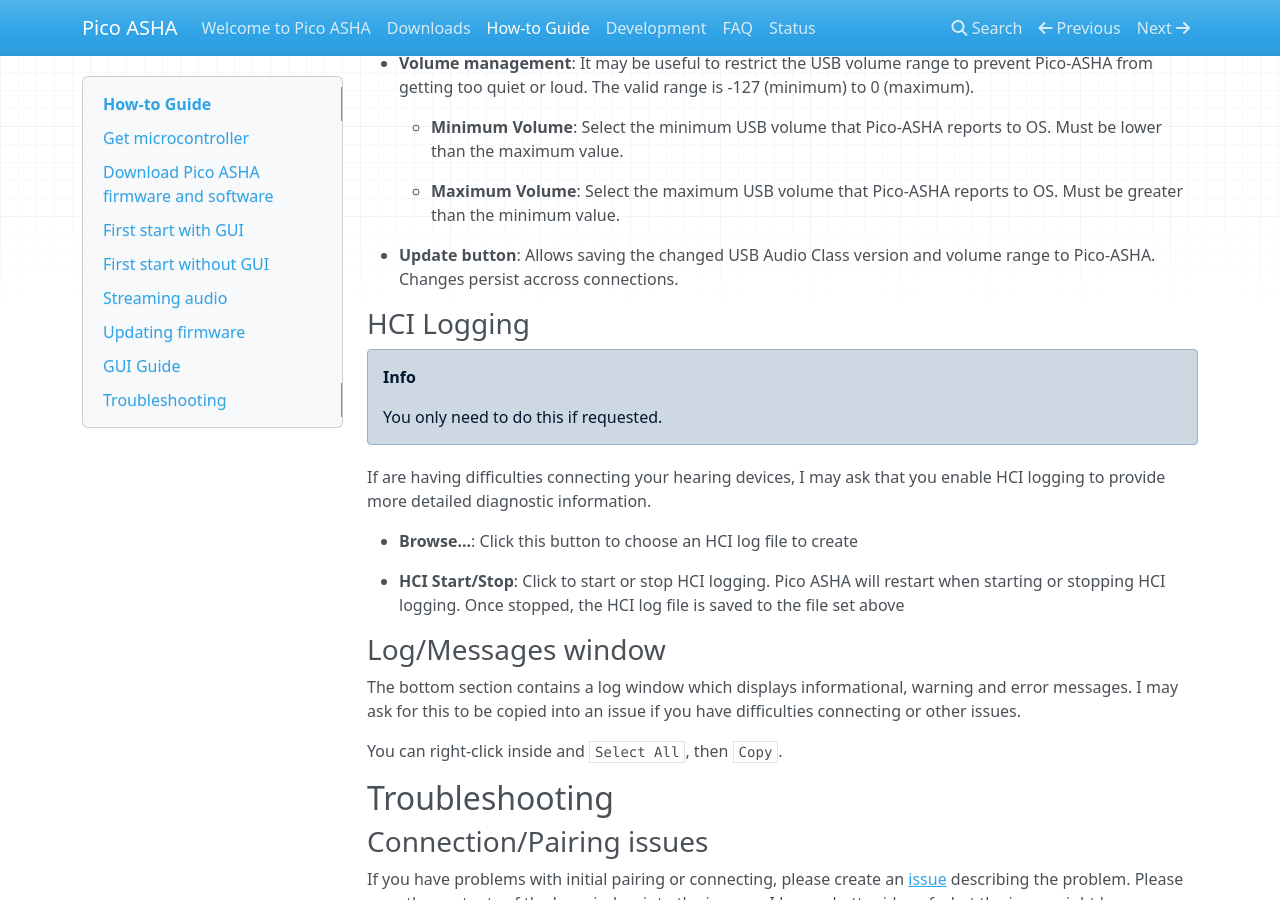
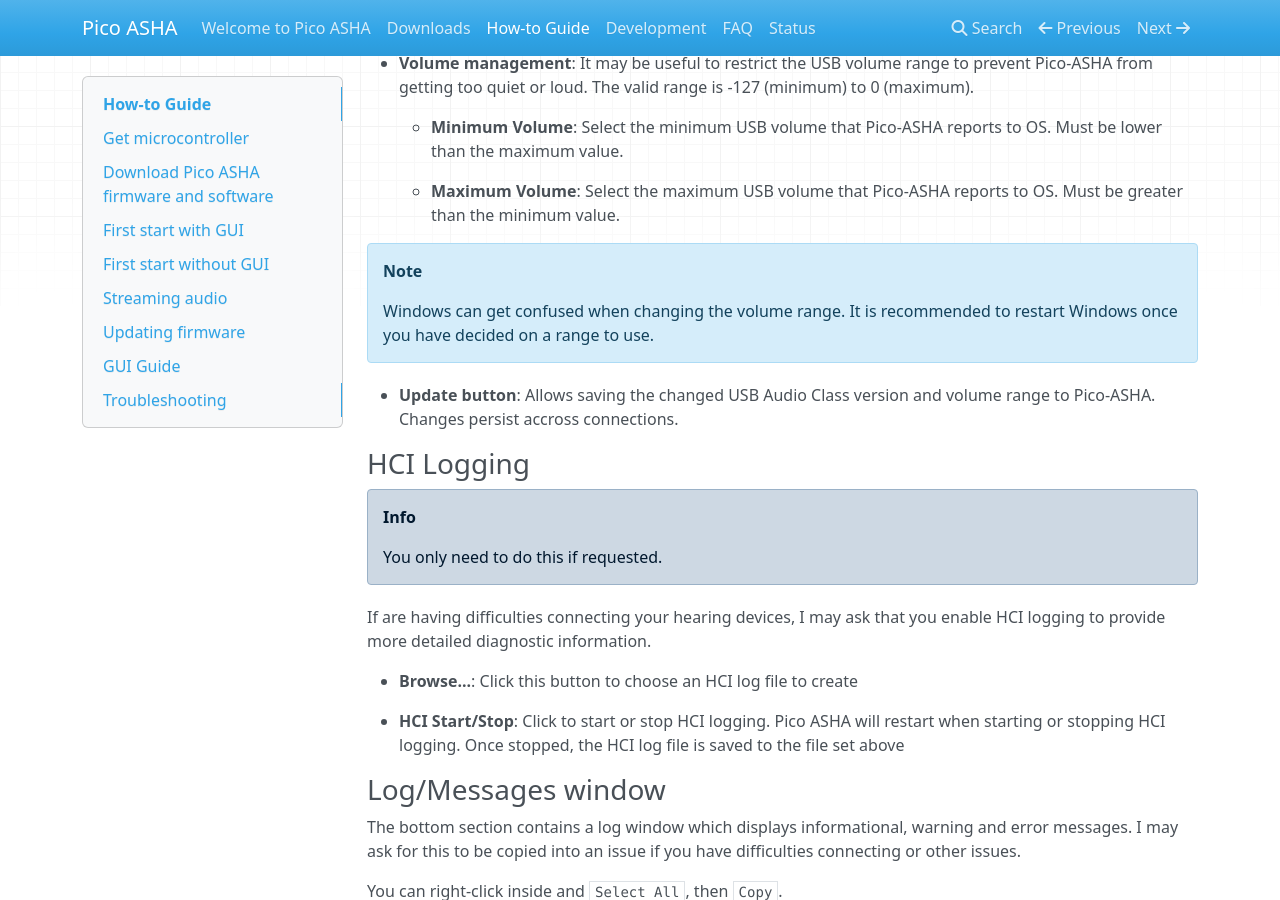
Before and after one commit to shermp/Pico-ASHA, an MkDocs documentation site: the page built from website/docs/guide.md, in a window 1280 px wide and 900 px high, scrolled down 5996 px. Built offline with MkDocs 1.6.1, drawn with Linux system fonts in a browser that asks for light colours; nearby versions of some CDN libraries.

Commit message:
Add note about restarting windows on volume range change

```diff
--- a/website/docs/guide.md
+++ b/website/docs/guide.md
@@ -142,11 +142,16 @@
 
 - **Volume management**: It may be useful to restrict the USB volume range to prevent Pico-ASHA from getting too quiet or
 loud. The valid range is -127 (minimum) to 0 (maximum).
+
       * **Minimum Volume**: Select the minimum USB volume that Pico-ASHA reports to OS. Must be lower
 than the maximum value.
 
       * **Maximum Volume**: Select the maximum USB volume that Pico-ASHA reports to OS. Must be greater
 than the minimum value.
+
+!!! Note
+
+    Windows can get confused when changing the volume range. It is recommended to restart Windows once you have decided on a range to use.
 
 - **Update button**: Allows saving the changed USB Audio Class version and volume range to Pico-ASHA.
 Changes persist accross connections.
```
